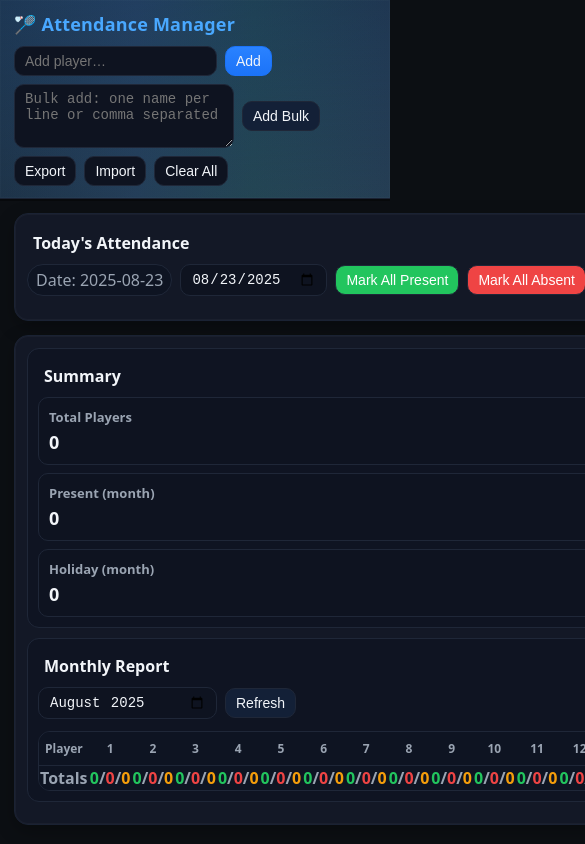
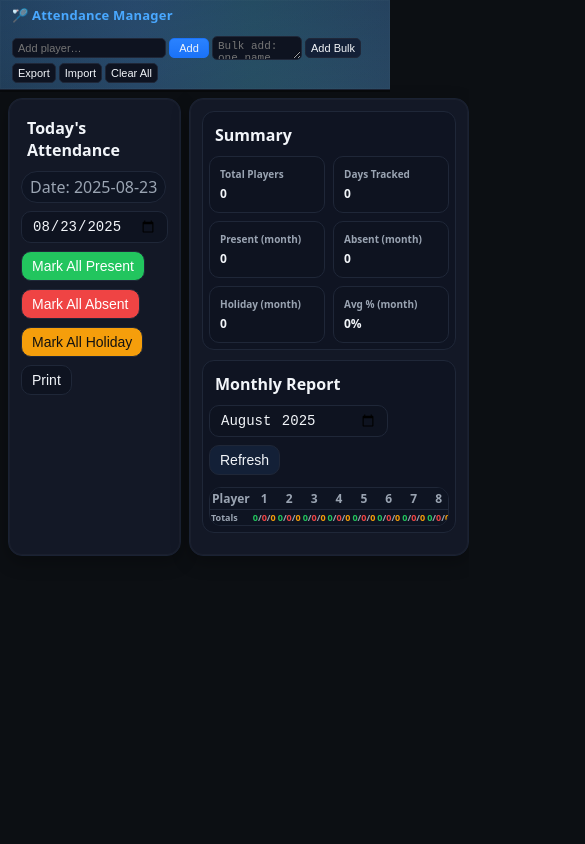
Before and after one commit to mahadhana1723-del/theworldofsportsmans, a plain HTML site: page Attendance_book.html in a window 390 px wide. Shown: the top 844 px of the page, 585 px wide, since content can reach past the window. Drawn offline with Linux system fonts and the light colour scheme.

Commit message:
top header fixed

```diff
--- a/Attendance_book.html
+++ b/Attendance_book.html
@@ -10,7 +10,12 @@
   --accent:#49a8ff; --present:#22c55e; --absent:#ef4444; --holiday:#f59e0b; --border:#1f2738;
 }
 *{box-sizing:border-box}
-  body{margin:0;background:var(--bg);color:var(--text);font-family:system-ui,-apple-system,Segoe UI,Roboto,Ubuntu,Arial}
+body{margin:0;
+  background:var(--bg);
+  color:var(--text);
+  font-family:system-ui,-apple-system,Segoe UI,Roboto,Ubuntu,Arial;
+  overflow-x: hidden;
+}
 
 /* Header */
 header{
@@ -76,8 +81,62 @@
 .stat h3{margin:0 0 4px; font-size:13px; color:var(--muted)}
 .stat p{margin:0; font-size:18px; font-weight:700}
 
-  @media (max-width: 1000px) {
-    main{grid-template-columns:1fr}
+/* Mobile view */
+@media (max-width: 600px) {
+  /* Header compact, fix right gap */
+  header {
+    width: 100%;
+    max-width: 100%;
+    margin: 0;
+    padding: 6px 12px;
+    box-sizing: border-box;
+    overflow-x: hidden;
+  }
+  header h1 {
+    font-size: 13px;
+    margin-bottom: 2px;
+  }
+  header .controls { gap: 3px; }
+  header .controls input,
+  header .controls textarea,
+  header .controls select,
+  header .controls button {
+    font-size: 11px;
+    padding: 3px 5px;
+    border-radius: 5px;
+  }
+  header .controls textarea {
+    height: 24px;
+    width: 90px;
+  }
+  header .controls button { min-width: 40px; }
+
+  /* Today + side panel smaller but same layout */
+  main {
+    grid-template-columns: 1fr 280px;
+    gap: 8px;
+    padding: 8px;
+  }
+
+  /* Today rows smaller */
+  .today-row { gap: 3px; padding: 4px 5px; }
+  .today-row strong { font-size: 12px; }
+  .today-row .status-badge { font-size: 10px; }
+  .today-row > button {
+    font-size: 10px;
+    padding: 2px 4px;
+    border-radius: 4px;
+    min-width: 34px;
+  }
+
+  /* Summary + Monthly smaller */
+  .card { padding: 6px; }
+  .stat h3 { font-size: 10px; }
+  .stat p { font-size: 12px; }
+
+  /* Tables smaller */
+  table { font-size: 9px; }
+  thead th, tbody td, tbody th { padding: 2px; }
 }
 
 /* Print */
@@ -85,6 +144,7 @@
   header, .toolbar, .controls, .no-print { display:none !important; }
   body{ background:#fff; color:#000 }
 }
+
 </style>
 </head>
 <body>
```
Lines whose indentation alone changed are shown as unchanged.
